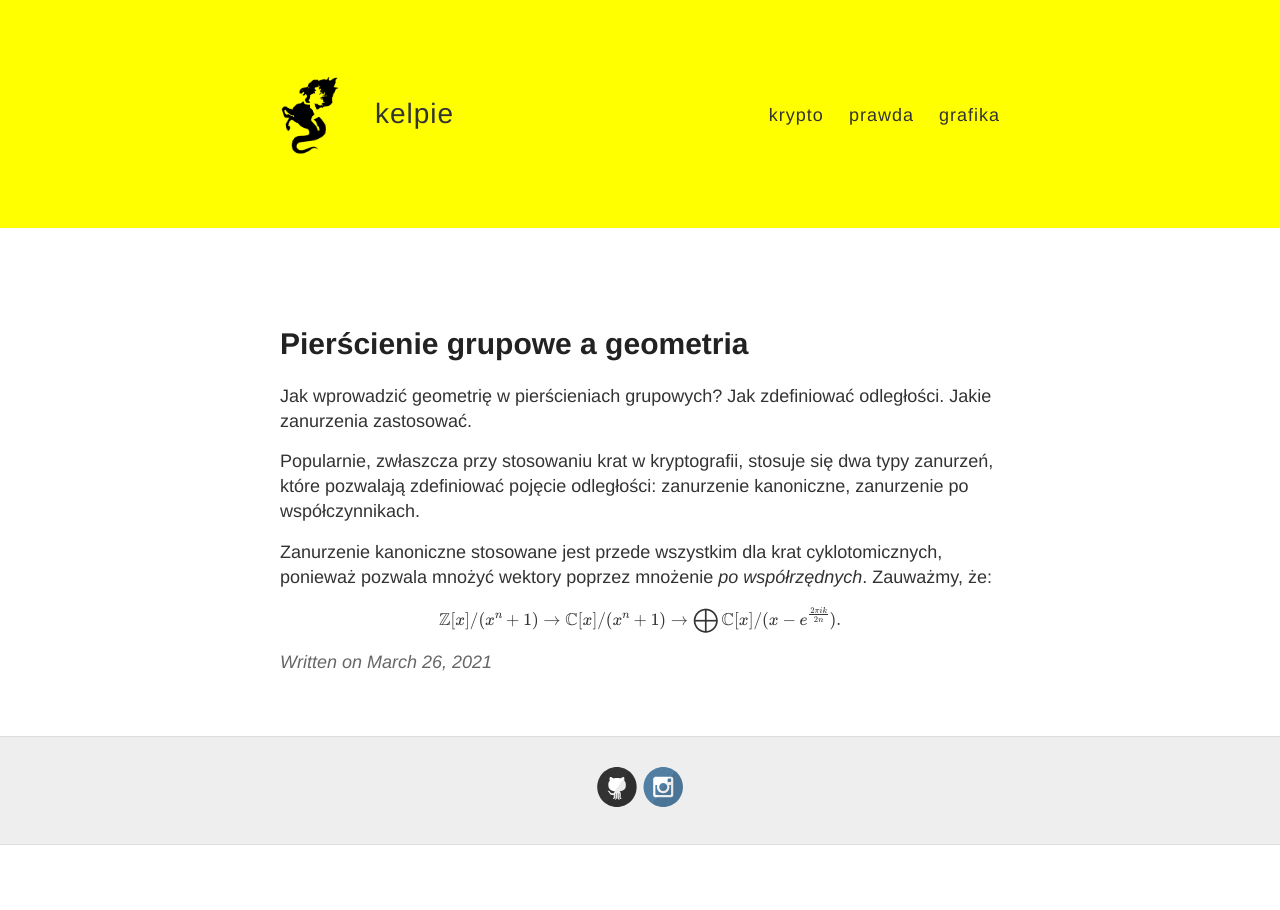
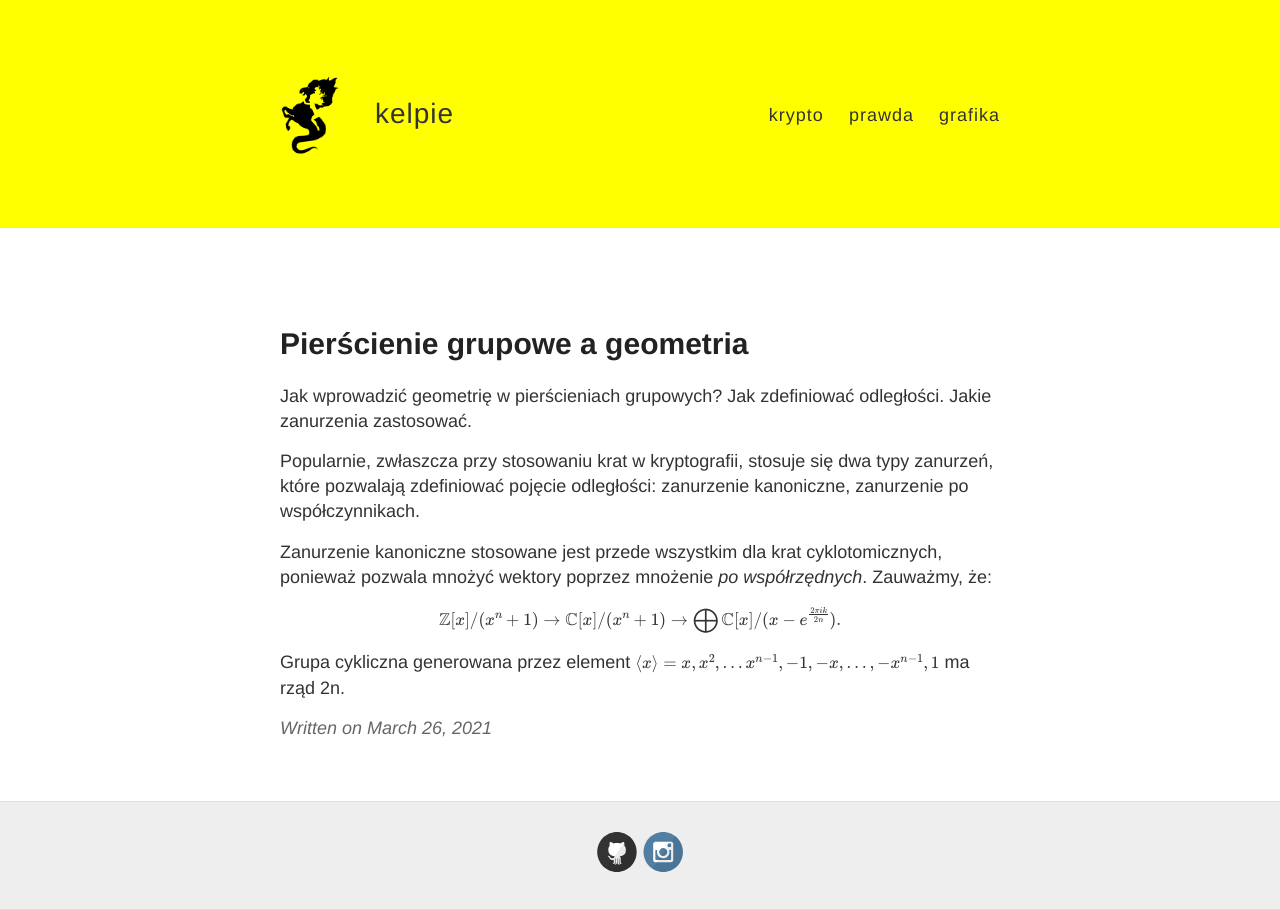
Before and after one commit to keIpie/keIpie.github.io, a Jekyll site: the page built from rg/_posts/2021-3-26-rg-zanurzenia.md, in a window 1280 px wide. Built offline with Jekyll 4.4.1, drawn with Linux system fonts in a browser that asks for light colours; formulas are drawn with MathJax 3.

Commit message:
gr zanurzenia

```diff
--- a/rg/_posts/2021-3-26-rg-zanurzenia.md
+++ b/rg/_posts/2021-3-26-rg-zanurzenia.md
@@ -13,3 +13,5 @@ Zanurzenie kanoniczne stosowane jest przede wszystkim dla krat cyklotomicznych,
 mnożyć wektory poprzez mnożenie *po współrzędnych*. Zauważmy, że:
 
 $$ \mathbb{Z}[x]/(x^n+1) \rightarrow \mathbb{C}[x]/(x^n+1) \rightarrow \bigoplus \mathbb{C}[x]/(x-e^{\frac{2\pi ik}{2n}}). $$
+
+Grupa cykliczna generowana przez element $\langle x \rangle = \{x,x^2,\ldots x^{n-1},-1,-x,\ldots,-x^{n-1},1\}$ ma rząd 2n.
```
